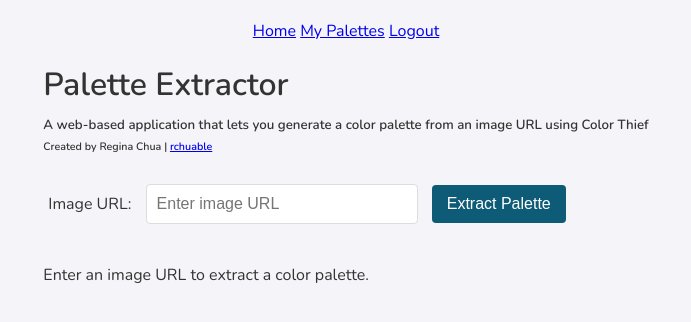
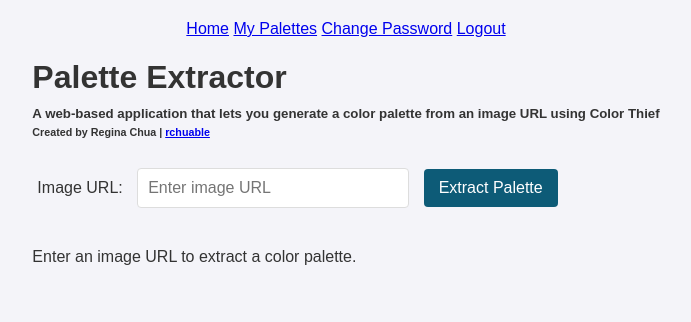
Before and after one commit to rchuable/palette, a Flask app: page / in a window 1280 px wide. Shown: the top 322 px of the page, without its empty margins (294-985 px from the left). Run offline with Flask 3, Linux system fonts and the light colour scheme; a user stored in the database is signed in.

Commit message:
edited index, base, and app to tweak authentication issues

```diff
--- a/app.py
+++ b/app.py
@@ -12,7 +12,7 @@ https://stackoverflow.com/questions/75404012/how-can-i-use-colorthief-to-obtain-
 # Import modules
 from flask import Flask, render_template, request, redirect, url_for, send_file, flash
 from flask_sqlalchemy import SQLAlchemy
-from flask_login import UserMixin, LoginManager, login_user, login_required
+from flask_login import UserMixin, LoginManager, login_user, login_required, current_user
 from flask_migrate import Migrate
 from werkzeug.security import generate_password_hash, check_password_hash
 from colorthief import ColorThief
@@ -158,10 +158,14 @@ def download_palette():
 
 # Save
 @app.route("/save_palette", methods=['POST'])
-@login_required
 def save_palette():
-    name = request.form['name']
-    colors = request.form['colors']
+    if not current_user.is_authenticated:
+        session['colors'] = request.form['colors']
+        session['name'] = request.form['name']
+        return redirect(url_for('login'))
+
+    colors = session.pop('colors', request.form['colors'])
+    name = session.pop('name', request.form['name'])
     new_palette = Palette(name=name, colors=colors, owner=current_user)
     db.session.add(new_palette)
     db.session.commit()
--- a/templates/base.html
+++ b/templates/base.html
@@ -6,19 +6,18 @@
     <title>{% block title %}{% endblock %}</title>
     <link rel="stylesheet" type="text/css" href="{{ url_for('static', filename='style.css') }}">
 </head>
-
 <body>
     <nav>
         <a href="{{ url_for('home') }}">Home</a>
         {% if current_user.is_authenticated %}
             <a href="{{ url_for('view_palettes') }}">My Palettes</a>
+            <a href="{{ url_for('change_password') }}">Change Password</a>
             <a href="{{ url_for('logout') }}">Logout</a>
         {% else %}
             <a href="{{ url_for('login') }}">Login</a>
             <a href="{{ url_for('register') }}">Register</a>
         {% endif %}
     </nav>
-
     <div class="content">
         {% block content %}{% endblock %}
     </div>
--- a/templates/index.html
+++ b/templates/index.html
@@ -6,19 +6,6 @@ References: https://www.w3schools.com/html/html_headings.asp
 {% extends "base.html" %}
 {% block title%}Palette Extractor{% endblock %}
 {% block content %}
-
-<!DOCTYPE html>
-<html lang="en">
-
-<head>
-    <meta charset="UTF-8">
-    <meta name="viewport" content="width=device-width, initial-scale=1.0">
-    <title>Palette Extractor</title>
-    <link rel="stylesheet" type="text/css" href="{{ url_for('static', filename='style.css') }}">
-    <link href="https://fonts.googleapis.com/css2?family=Nunito:wght@400;600&display=swap" rel="stylesheet">
-</head>
-
-<body style="font-family: 'Nunito', sans-serif;">
 
     <!-- Headings -->
     <h1>Palette Extractor</h1>
```
